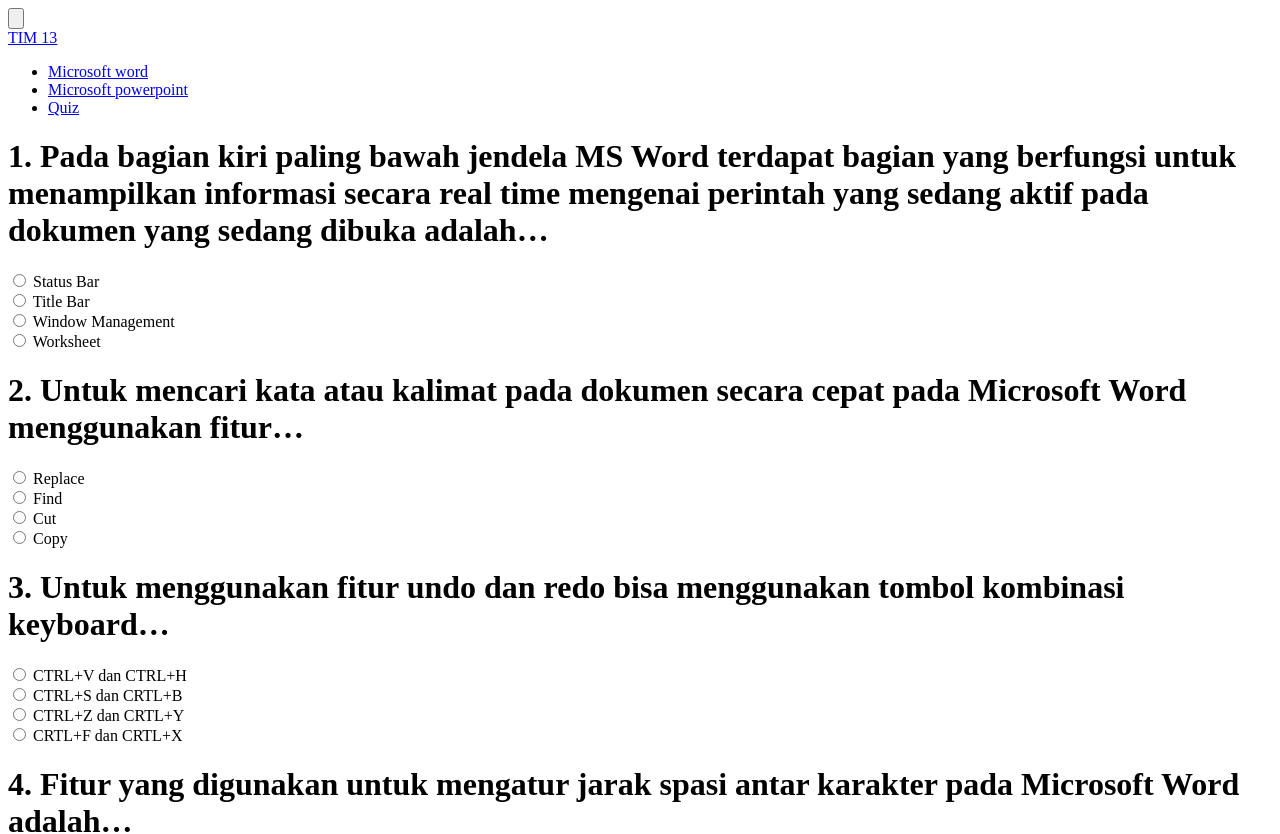
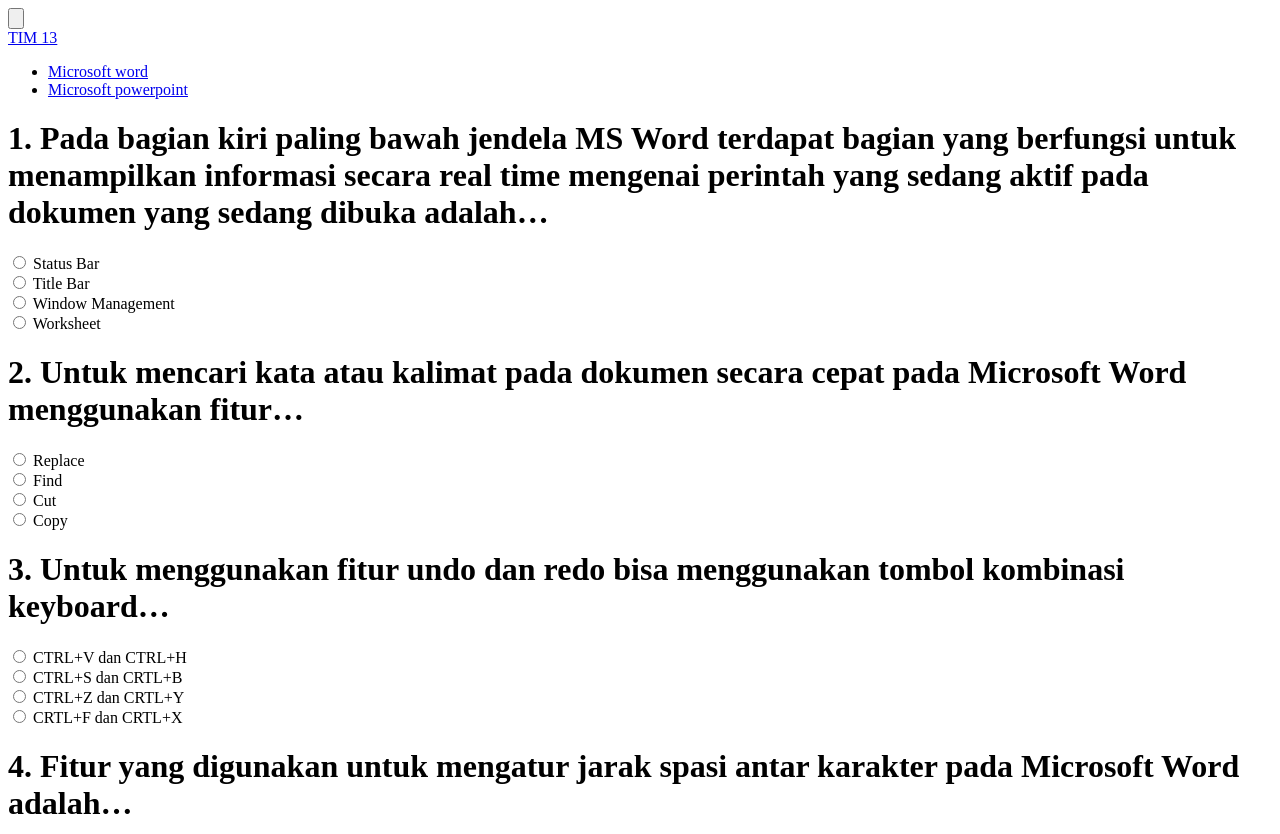
Before and after one commit to beebisme/project-aslab, a Next.js app: page /quiz-word in a window 1280 px wide. Shown: the top 834 px of the page. Built offline with nearby package versions, Linux system fonts and the light colour scheme.

Commit message:
fix navbar

```diff
--- a/components/navbar.js
+++ b/components/navbar.js
@@ -17,7 +17,6 @@
                 <ul className="list-none flex flex-col lg:flex-row mx-10 lg:mx-20 mb-4 lg:my-4">
                     <li className="lg:mr-8 text-neutral-300 font-semibold text-lg hover:text-white"><Link href="/microsoft-word/word">Microsoft word</Link></li>
                     <li className="lg:mr-8 text-neutral-300 font-semibold text-lg hover:text-white"><Link href="/powerpoint">Microsoft powerpoint</Link></li>
-                    <li className="text-neutral-300 font-semibold text-lg hover:text-white"><Link href="/quiz">Quiz</Link></li>
                 </ul>
             </div>
         </div>
```
